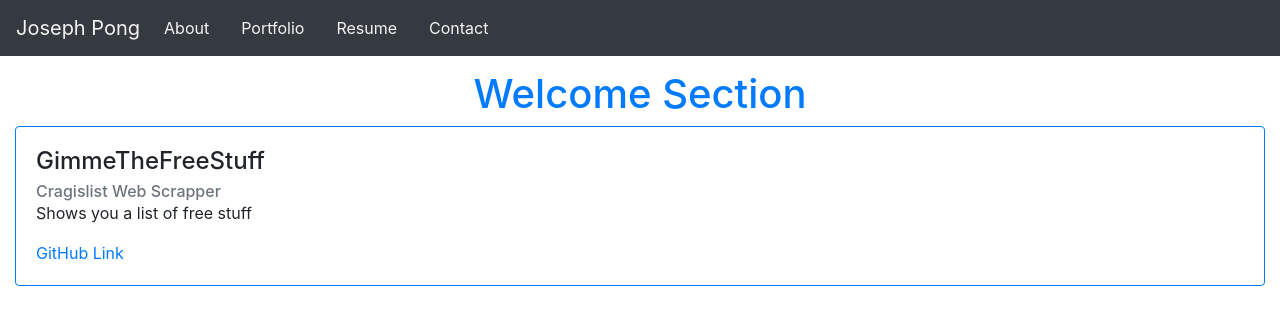
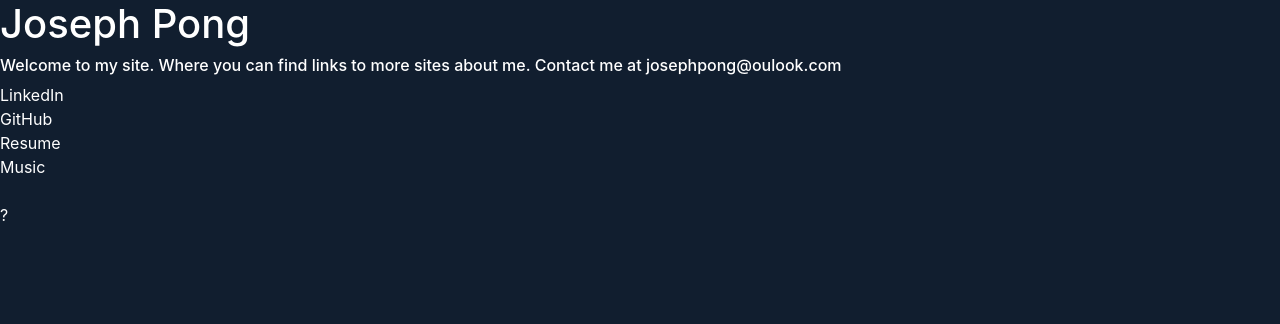
Before and after one commit to oxjoe/oxjoe.github.io, a plain HTML site: page index.html in a window 1280 px wide. Drawn offline with nearby package versions, Linux system fonts and the light colour scheme.

Commit message:
Added in links and text

```diff
--- /dev/null
+++ b/index.css
@@ -0,0 +1,15 @@
+body {
+    background: #111E2F;
+}
+
+#index {
+    color: white;
+}
+
+a {
+    color: white;
+    text-decoration: none;
+}
+a:hover {
+    color: #6BB99F;
+}
--- a/index.html
+++ b/index.html
@@ -1,62 +1,46 @@
-<!DOCTYPE html>
+<!doctype html>
 <html lang="en">
 <head>
-  <meta charset="UTF-8">
-  <meta http-equiv="X-UA-Compatible" content="IE=edge">
-  <meta name="viewport" content="width=device-width, initial-scale=1, shrink-to-fit=no">
-  <title>Joseph Pong's Website</title>
-  <link rel="stylesheet" type="text/css" href="main.css">
-  <link rel="stylesheet" href="https://stackpath.bootstrapcdn.com/bootstrap/4.1.1/css/bootstrap.min.css"
-        integrity="sha384-WskhaSGFgHYWDcbwN70/dfYBj47jz9qbsMId/iRN3ewGhXQFZCSftd1LZCfmhktB" crossorigin="anonymous">
-  <link rel="stylesheet" href="https://use.fontawesome.com/releases/v5.0.13/css/all.css"
-        integrity="sha384-DNOHZ68U8hZfKXOrtjWvjxusGo9WQnrNx2sqG0tfsghAvtVlRW3tvkXWZh58N9jp" crossorigin="anonymous">
+    <!-- Required meta tags -->
+    <meta charset="utf-8">
+    <meta name="viewport" content="width=device-width, initial-scale=1, shrink-to-fit=no">
+
+    <title>Joseph Pong</title>
+    <!-- Bootstrap CSS -->
+    <link rel="stylesheet" href="https://stackpath.bootstrapcdn.com/bootstrap/4.3.1/css/bootstrap.min.css"
+          integrity="sha384-ggOyR0iXCbMQv3Xipma34MD+dH/1fQ784/j6cY/iJTQUOhcWr7x9JvoRxT2MZw1T" crossorigin="anonymous">
+    <link rel="stylesheet" type="text/css" href="index.css">
 </head>
 
-<!--navbars have to have .navbar and .navbar-expand{-sm|-md|-lg|-xl} -->
-<!--navbars are also responsive by default-->
-<!--if i use <div> instead of <nav> then add role="navigation" to div for accessibility-->
-<nav class="navbar navbar-expand-lg fixed-top d-print bg-dark">
-  <a class="navbar-brand" href="#">Joseph Pong</a>
-  <!--This button is for when the screen shrinks-->
-  <button class="navbar-toggler" type="button" data-toggle="collapse" data-target="navbarSupportedContent"
-          aria-expanded="false" aria-label="Toggle navigation">
-    <span class="navbar-toggler-icon"></span>
-  </button>
 
-  <div class="collapse navbar-collapse" id="navbarSupportedContent">
-    <ul class="navbar-nav mr-auto">
-      <li class="nav-item">
-        <a class="nav-link" href="#">About</a>
-      </li>
-      <li class="nav-item">
-        <a class="nav-link " href="#">Portfolio</a>
-      </li>
-      <li class="nav-item">
-        <a class="nav-link " href="#">Resume</a>
-      </li>
-      <li class="nav-item">
-        <a class="nav-link " href="#">Contact</a>
-      </li>
-    </ul>
+<body id="index">
+<header><h1>Joseph Pong</h1></header>
+<h6> Welcome to my site. Where you can find links to more sites about me.
+    Contact me at josephpong@oulook.com</h6>
+<section class="links">
+    <nav>
+        <article><a href="https://www.linkedin.com/in/oxjoe/">LinkedIn</a></article>
+        <article><a href="https://github.com/oxjoe">GitHub</a></article>
+        <article><a href="/Joseph Pong - Resume.pdf">Resume</a></article>
+        <article><a href="https://soundcloud.com/oxjoe">Music</a></article>
 
-  </div>
-</nav>
-<body>
-<div class="container-fluid">
-  <div id="welcome-section">
-    <h1 class="text-primary text-center">Welcome Section</h1>
-  </div>
-  <div id="projects">
-    <div id="first-project" class="card border border-primary">
-      <div class="card-body">
-        <h4 class="card-title">GimmeTheFreeStuff</h4>
-        <h6 class="card-subtitle text-muted">Cragislist Web Scrapper</h6>
-        <p class="card-text"> Shows you a list of free stuff </p>
-        <a href="https://github.com/oxjoe/GimmeTheFreeStuff" class="card-link"> GitHub Link</a>
-      </div>
-    </div>
-  </div>
-</div>
+    </nav>
+</section>
 
+<br>
+
+<!--need to label where my background came from-->
+<footer>?</footer>
+<!-- Optional JavaScript -->
+<!-- jQuery first, then Popper.js, then Bootstrap JS -->
+<script src="https://code.jquery.com/jquery-3.3.1.slim.min.js"
+        integrity="sha384-q8i/X+965DzO0rT7abK41JStQIAqVgRVzpbzo5smXKp4YfRvH+8abtTE1Pi6jizo"
+        crossorigin="anonymous"></script>
+<script src="https://cdnjs.cloudflare.com/ajax/libs/popper.js/1.14.7/umd/popper.min.js"
+        integrity="sha384-UO2eT0CpHqdSJQ6hJty5KVphtPhzWj9WO1clHTMGa3JDZwrnQq4sF86dIHNDz0W1"
+        crossorigin="anonymous"></script>
+<script src="https://stackpath.bootstrapcdn.com/bootstrap/4.3.1/js/bootstrap.min.js"
+        integrity="sha384-JjSmVgyd0p3pXB1rRibZUAYoIIy6OrQ6VrjIEaFf/nJGzIxFDsf4x0xIM+B07jRM"
+        crossorigin="anonymous"></script>
 </body>
 </html>
--- a/main.css
+++ /dev/null
@@ -1,29 +0,0 @@
-
-.navbar {
-  background: lightblue;
-}
-
-.nav-link, .navbar-brand {
-  color: #f4f4f4;
-  /*cursor: pointer;*/
-}
-
-.nav-link {
-  margin-right: 1em !important;
-}
-
-.nav-link:hover {
-  background: #f4f4f4;
-  color: #f97300;
-}
-
-.navbar-collapse {
-  justify-content: flex-end;
-}
-
-.navbar-toggler {
-  background: pink !important;
-}
-
-/*B/c fixed navbar will overlap*/
-body { padding-top: 70px; }
```
